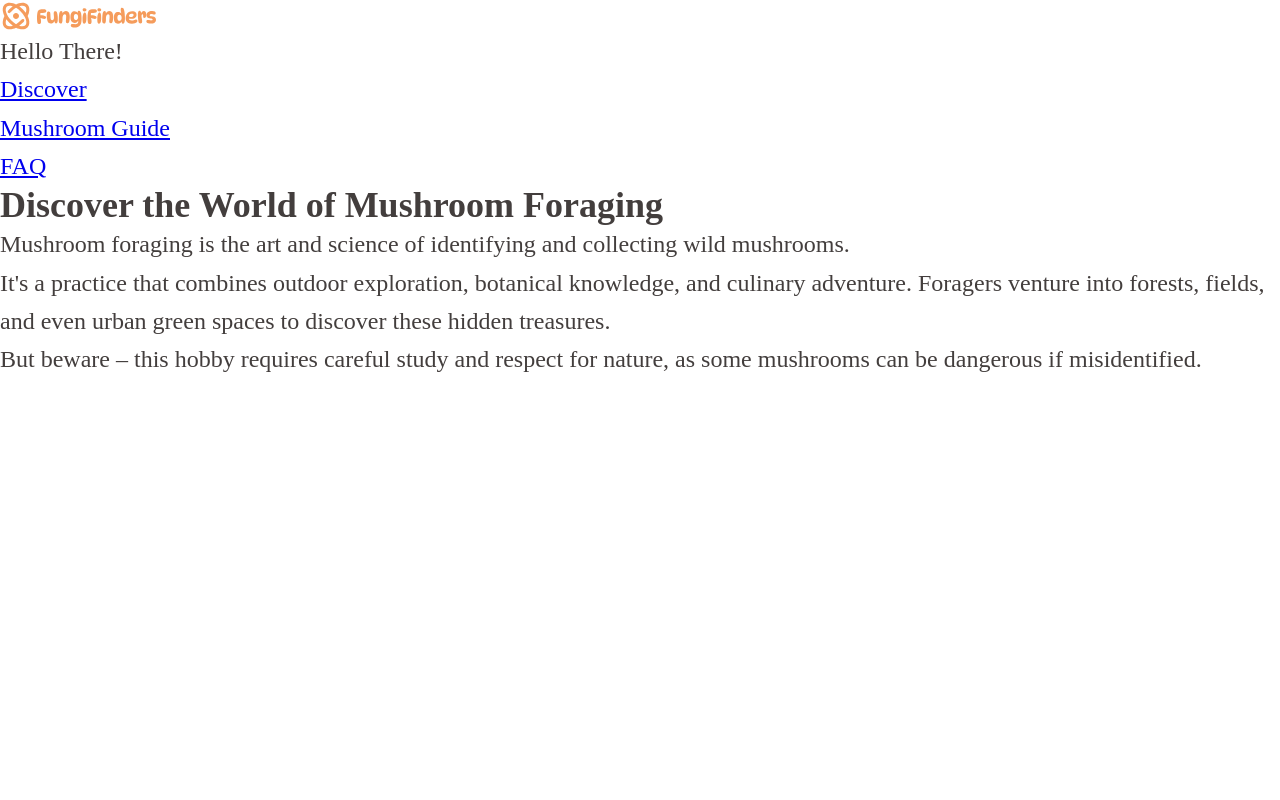
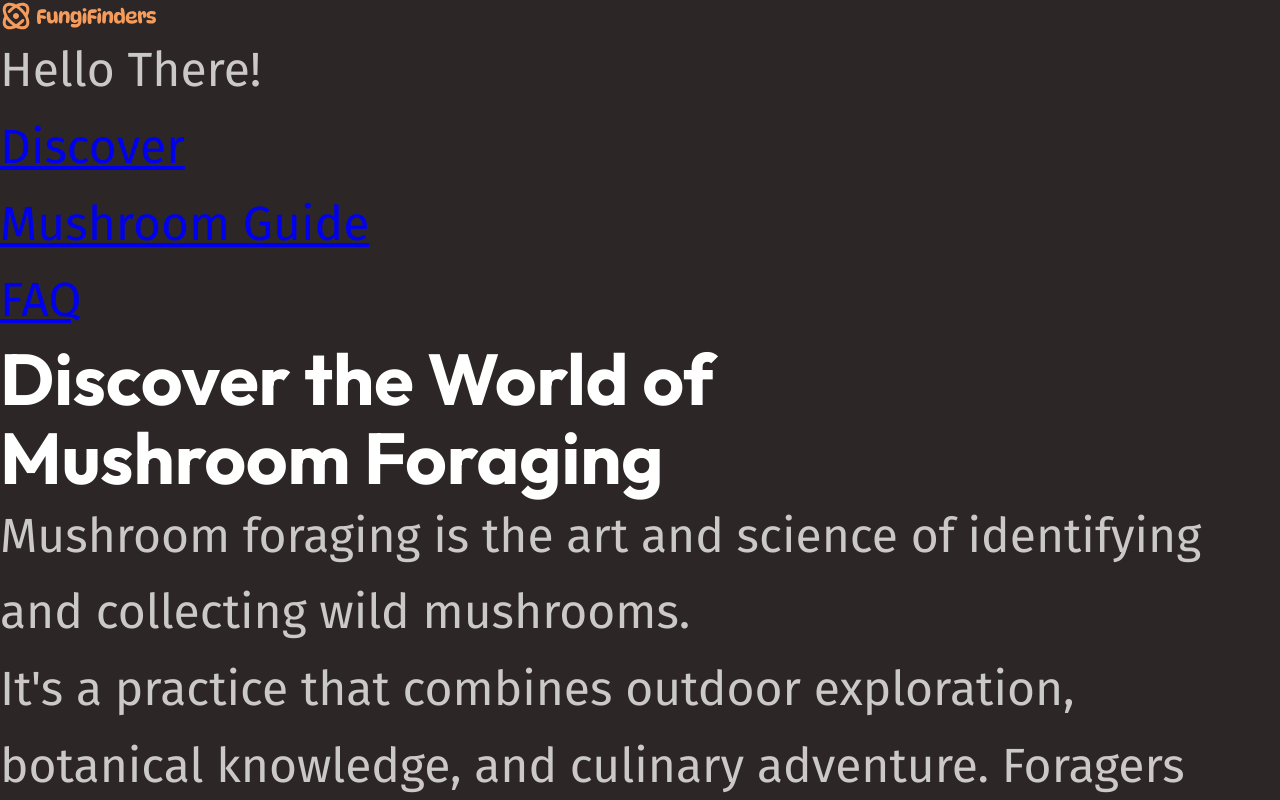
Before and after one commit to marouaneTZn/Website-from-Scratch, a plain HTML site: page index.html in a window 1280 px wide. Shown: the top 800 px of the page. Drawn offline with Linux system fonts and the light colour scheme.

Commit message:
Add border radius variables and refine typography styles in CSS

```diff
--- a/style.css
+++ b/style.css
@@ -141,11 +141,32 @@
     --font-size-regular: var(--fs-400);
     --font-size-md: var(--fs-500);
     --font-size-lg: var(--fs-600);
+    --border-radius-1: 0.25rem;
+    --border-radius-2: 0.5rem;
+    --border-radius-3: 0.75rem;
   }
 }
 
+html {
+  font-family: var(--ff-body);
+  line-height: 1.6;
+}
+
 body {
-  color: green;
-  font-size: var(--fs-600);
-  color: var(--clr-brown-500);
+  font-size: var(--font-size-heading-regular);
+  color: var(--text-main);
+  background-color: var(--background-main);
 }
+
+h1, h2, h3, h4{
+  font-family: var(--ff-heading);
+  color: var(--text-high-contrast);
+}
+
+h1 {
+  font-size: var(--font-size-heading-lg;
+}
+
+h2 {
+
+}
```
